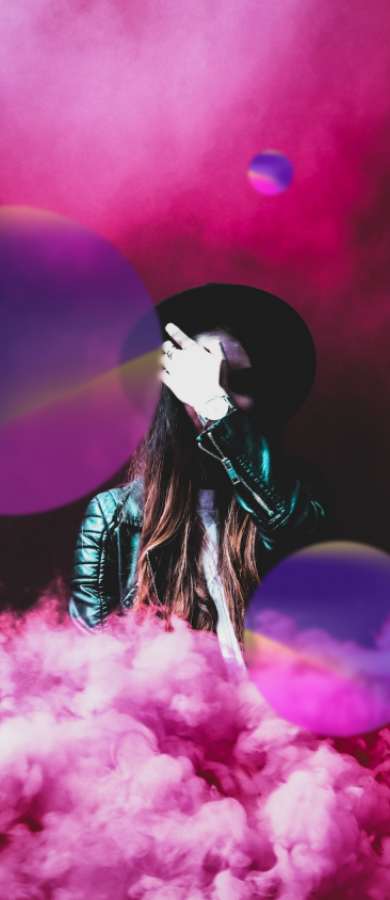
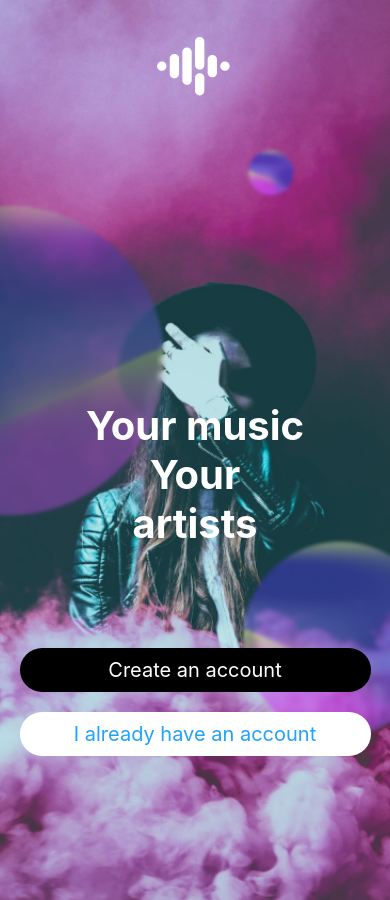
Before and after one commit to trantuankiet5980/SNMusicApp, a React Native app in the folder MucsicApp/: screen /Home in a window 390 px wide. Built offline with nearby package versions, Linux system fonts and the light colour scheme.

Commit message:
finish Launch Screen

```diff
--- a/MucsicApp/src/pages/LaunchScreen.js
+++ b/MucsicApp/src/pages/LaunchScreen.js
@@ -1,10 +1,21 @@
-import {Text, View, Image } from 'react-native';
+import {Text, View, Image, TouchableOpacity } from 'react-native';
 import { SafeAreaView } from 'react-native-safe-area-context';
 
 export default function LaunchScreen() {
     return (
-        <SafeAreaView style={{flex: 1}}>
+        <SafeAreaView style={{flex: 1, alignItems: 'center'}}>
             <Image style={{width: '100%', height: 900, position: 'absolute', top: 0}} source={require('../../assets/LaunchScreen/Image30.png')} />
+            <Image style={{width: '100%', height: 900, position: 'absolute', top: 0}} source={require('../../assets/LaunchScreen/Rectangle 3.png')}/>
+            <Image style={{marginTop: 30}} source={require('../../assets/LaunchScreen/Image 33.png')}/>
+            <Text style={{fontSize: 40, fontWeight: 'bold', color: '#fff', marginTop: 300}}>Your music</Text>
+            <Text style={{fontSize: 40, fontWeight: 'bold', color: '#fff'}}>Your</Text>
+            <Text style={{fontSize: 40, fontWeight: 'bold', color: '#fff'}}>artists</Text>
+            <TouchableOpacity style={{backgroundColor: '#000', width: '90%', alignItems: 'center', padding: 10, borderRadius: 30, marginTop: 100}}>
+                <Text style={{color: '#fff', fontSize: 20}}>Create an account</Text>
+            </TouchableOpacity>
+            <TouchableOpacity style={{backgroundColor: '#fff', width: '90%', alignItems: 'center', padding: 10, borderRadius: 30, marginTop: 20}}>
+                <Text style={{color: '#21a2fb', fontSize: 20}}>I already have an account</Text>
+            </TouchableOpacity>
         </SafeAreaView>
     );
 }
```
